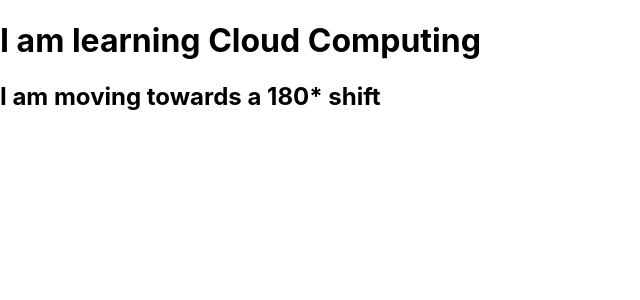
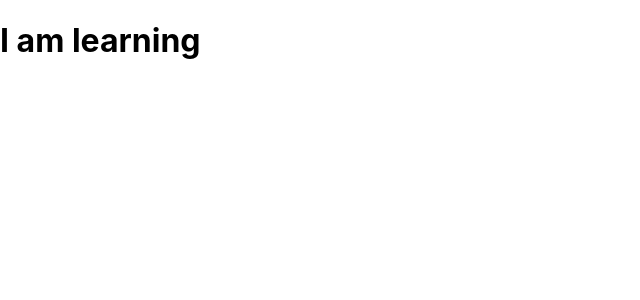
Before and after one commit to raeelhaider/reactapp1, a React (Create React App) app: page / in a window 1280 px wide. Shown: the top 300 px of the page, without its empty margins (0-640 px from the left). Built offline with nearby package versions, Linux system fonts and the light colour scheme.

Commit message:
Update technology.js

```diff
--- a/src/technology.js
+++ b/src/technology.js
@@ -1,10 +1,10 @@
 import React from 'react';
 
-function Technology () {
+function Technology (props) {
     return (
         <div>
-            <h1> I am learning Cloud Computing </h1>
-            <h2> I am moving towards a 180* shift</h2>
+            <h1> I am learning {props.latest} </h1>
+
         </div>
     )
 }
```
